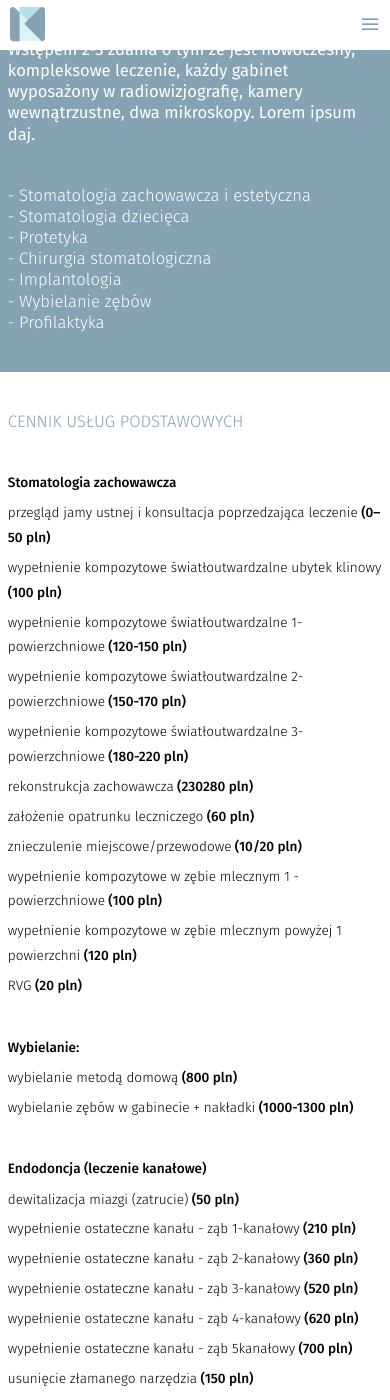
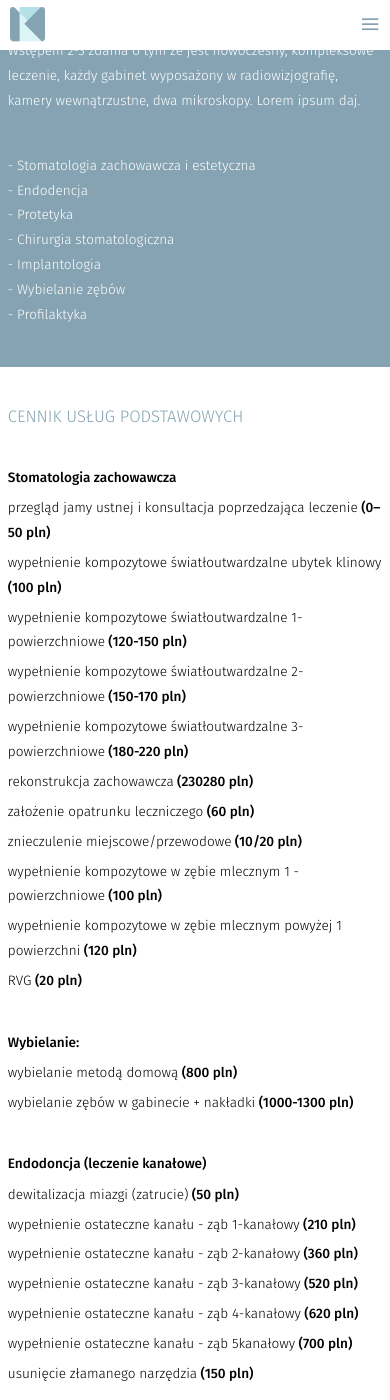
Before and after one commit to CSB4/bema4, a Jekyll site: the page built from index.html, in a window 390 px wide and 1400 px high. Built offline with Jekyll 4.4.1, drawn with Linux system fonts in a browser that asks for light colours; a file with an impossible date is left out; some of the changed text lies outside the part shown.

Commit message:
small fixes

```diff
--- a/_includes/footer.html
+++ b/_includes/footer.html
@@ -85,7 +85,7 @@ enquire.register("screen and (min-width: 1080px)", [{
 	            var marker = new google.maps.Marker({
 	                position: lat_lng,
 	                map: map,
-	                title: 'Bema 4'
+	                title: 'Centrum Stomatologiczne Bema 4'
 	            });
 
 	            var overlay = new google.maps.OverlayView();
--- a/_slides/0000-02-02-uslugi.markdown
+++ b/_slides/0000-02-02-uslugi.markdown
@@ -7,7 +7,7 @@ fullscreen: true
 Wstępem 2-3 zdania o tym że jest nowoczesny, kompleksowe leczenie, każdy gabinet wyposażony w radiowizjografię, kamery wewnątrzustne, dwa mikroskopy. Lorem ipsum daj.
 
 * Stomatologia zachowawcza i estetyczna
-* Stomatologia dziecięca
+* Endodencja
 * Protetyka
 * Chirurgia stomatologiczna
 * Implantologia
--- a/_slides/0000-03-03-cennik.markdown
+++ b/_slides/0000-03-03-cennik.markdown
@@ -60,7 +60,7 @@ fullscreen: true
 * <span>korona bezmetalowa ZIRKONIA</span><span>1500­1800 pln</span>
 * <span>korona bezmetalowa e.max</span><span>1500 pln</span>
 * <span>korona porcelanowa na metalu</span><span>920 pln</span>
-* <span>proteza akrylowa całkowita</span><span>1200 pln</span>
+* <span>proteza akrylowa całkowita</span><span>1600 pln</span>
 * <span>proteza akrylowa częściowa</span><span>350-1000 pln</span>
-* <span>proteza szkieletowa od</span><span>1700 pln</span>
+* <span>proteza szkieletowa</span><span>od 1800 pln</span>
 * <span>naprawa protezy (1 punkt)</span><span>100 pln</span>
--- a/css/style.css
+++ b/css/style.css
@@ -197,17 +197,17 @@ table {
         display: inline-block;
         vertical-align: middle;
         height: 300px;
-        height: 70vh; }
+        height: 60vh; }
 
   .initiated.site-header {
     -moz-transition-property: height;
     -o-transition-property: height;
     -webkit-transition-property: height;
     transition-property: height;
-    -moz-transition-duration: 1.2s;
-    -o-transition-duration: 1.2s;
-    -webkit-transition-duration: 1.2s;
-    transition-duration: 1.2s;
+    -moz-transition-duration: 0.6s;
+    -o-transition-duration: 0.6s;
+    -webkit-transition-duration: 0.6s;
+    transition-duration: 0.6s;
     position: fixed;
     z-index: 3;
     width: 100%;
@@ -227,19 +227,21 @@ table {
       -o-transition-property: height;
       -webkit-transition-property: height;
       transition-property: height;
-      -moz-transition-duration: 1.2s;
-      -o-transition-duration: 1.2s;
-      -webkit-transition-duration: 1.2s;
-      transition-duration: 1.2s; }
+      -moz-transition-duration: 0.6s;
+      -o-transition-duration: 0.6s;
+      -webkit-transition-duration: 0.6s;
+      transition-duration: 0.6s; }
       .initiated.site-header .logo img {
         -moz-transition-property: height;
         -o-transition-property: height;
         -webkit-transition-property: height;
         transition-property: height;
-        -moz-transition-duration: 1.2s;
-        -o-transition-duration: 1.2s;
-        -webkit-transition-duration: 1.2s;
-        transition-duration: 1.2s;
+        -moz-transition-duration: 0.6s;
+        -o-transition-duration: 0.6s;
+        -webkit-transition-duration: 0.6s;
+        transition-duration: 0.6s;
+        transform: translate3d(0, 0, 0);
+        -webkit-transform: translate3d(0, 0, 0);
         height: 48px; } }
 .mask {
   -moz-transition-property: opacity;
@@ -468,7 +470,8 @@ table {
   .nav-collapse ul ul a {
     display: none; } }
 .slide-galeria {
-  position: relative; }
+  position: relative;
+  background: #b5e0e8; }
 
 @media (min-width: 40em) and (max-width: 67.5em) {
   .og-grid li {
@@ -533,8 +536,7 @@ table {
   width: 100%;
   text-align: left;
   height: 0;
-  overflow: hidden;
-  background: #b5e0e8; }
+  overflow: hidden; }
 
 .og-expander-inner {
   padding: 20px 0 10px 0;
@@ -549,10 +551,10 @@ table {
 
 .og-close {
   position: absolute;
-  width: 25px;
-  height: 25px;
+  width: 20px;
+  height: 20px;
   top: 9px;
-  right: 10px;
+  right: 25px;
   cursor: pointer; }
 
 .og-close::before,
@@ -669,9 +671,7 @@ img {
       z-index: -1;
       display: block; } }
 .slide-kontakt {
-  background: #b5e0e8;
-  font-size: 1.22222em;
-  line-height: 1.27273em; }
+  background: #b5e0e8; }
   .slide-kontakt .header {
     color: #fff;
     font-weight: 500;
@@ -759,13 +759,9 @@ img {
       width: 50%;
       float: left; }
       .slide-kontakt .wrapper .kontakt-content {
-        padding: 10% 8.3% 0 0;
         margin-left: 8.3%;
         position: relative;
         z-index: 111; } }
-.slide-galeria {
-  background: #fff; }
-
 .slide-cennik {
   overflow: hidden; }
   .slide-cennik h1 {
@@ -845,11 +841,7 @@ img {
 
 .slide-uslugi {
   background: #85a3b2;
-  color: #fff;
-  font-size: 1.22222em;
-  line-height: 1.27273em; }
-  .slide-uslugi p {
-    font-weight: 400; }
+  color: #fff; }
   .slide-uslugi ul {
     margin-top: 40px; }
     .slide-uslugi ul li {
```
Also changed, not shown: _scss/_gallery.scss (+4 -5 lines), _scss/style.scss (+1 -9 lines).
